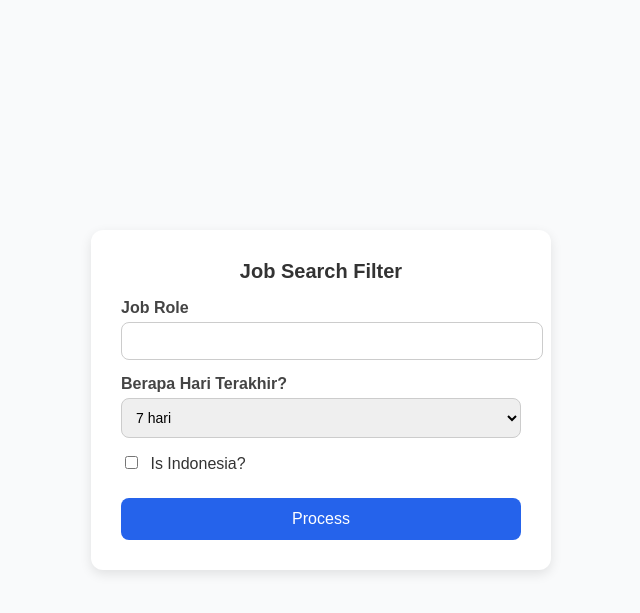
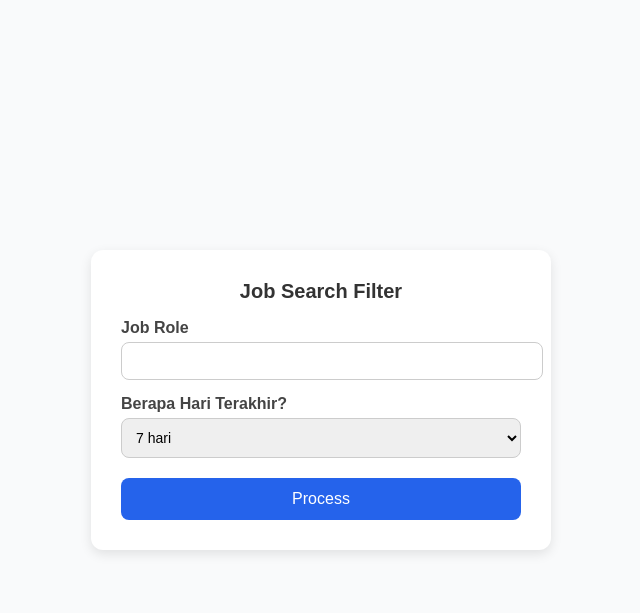
Before and after one commit to lazaaq/JobScrapeDjango, a Django app: page / in a window 1280 px wide. Shown: the top 613 px of the page, without its empty margins (319-959 px from the left). Run offline with Django 5.2, Linux system fonts and the light colour scheme; parts of the project's set-up code (start-up, migrations or seed data) failed here and were passed over.

Commit message:
remove country filter

```diff
--- a/processor/templates/processor/index.html
+++ b/processor/templates/processor/index.html
@@ -81,11 +81,6 @@
                 <option value="30">30 hari</option>
             </select>
 
-            <label>
-                <input type="checkbox" name="is_indonesia">
-                <span class="checkbox-label">Is Indonesia?</span>
-            </label>
-
             <button type="submit" class="submit-btn">Process</button>
         </form>
     </div>
--- a/processor/views.py
+++ b/processor/views.py
@@ -14,13 +14,9 @@ def index(request):
         job_roles_raw = request.POST.get("job_role", "").strip()
         job_roles = [role.strip() for role in job_roles_raw.split(",") if role.strip()]
         days = int(request.POST.get("days"))
-        is_indonesia = request.POST.get("is_indonesia") == "on"
 
         # Calculate hours_old from days
         hours_old = days * 24
-
-        # Choose country
-        country = "indonesia" if is_indonesia else ""
 
         # Scrape jobs
         all_jobs = []
@@ -31,7 +27,6 @@ def index(request):
                 search_term=role,
                 google_search_term=role,
                 hours_old=hours_old,
-                country_indeed=country,
             )
             jobs["search_term"] = role  # add a column to identify role
             all_jobs.append(jobs)
--- a/requirements.txt
+++ b/requirements.txt
@@ -3,3 +3,4 @@ pandas>=2.0
 jobspy>=0.1.8
 gunicorn>=21.2.0
 beautifulsoup4
+lxml
```
Also changed, not shown: 1 other file.
